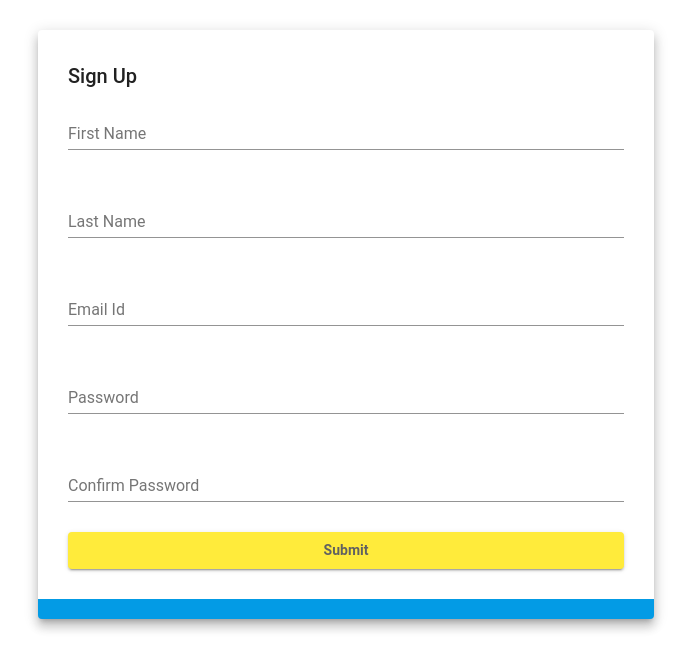
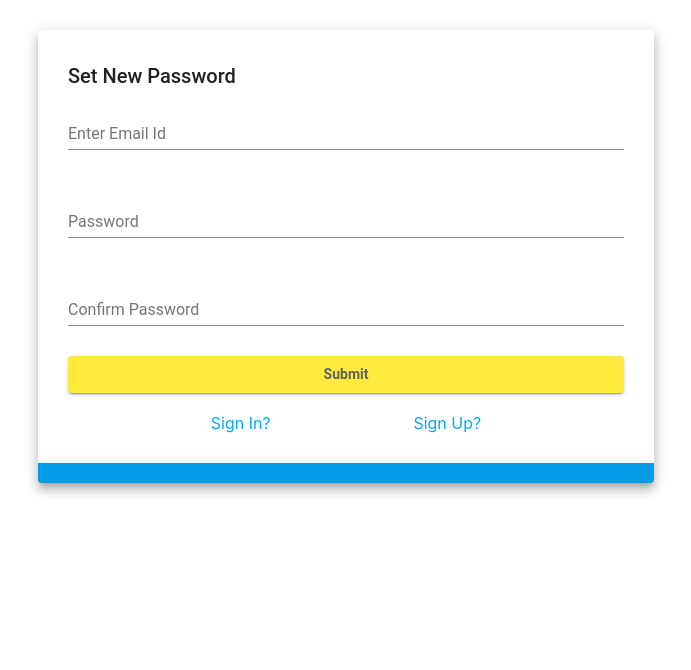
Before and after one commit to ks-mani/currency-convertor, a React (Create React App) app: page /forgotPwd in a window 1280 px wide. Shown: the top 670 px of the page, without its empty margins (294-985 px from the left). Built offline with nearby package versions, Linux system fonts and the light colour scheme; the HTML template or start-up script is replaced by a standard one.

Commit message:
SignIn - SignUp - FP - Routing and Bug Fix

```diff
--- a/src/App.js
+++ b/src/App.js
@@ -3,13 +3,17 @@ import MainLayout from './components/MainLayout/MainLayout'
 import LoginPage from './containers/LoginPage/LoginPage'
 import SignUpPage from './containers/SignUpPage/SignUpPage'
 import ForgotPassword from './containers/ForgotPassword/ForgotPassword'
+import { Switch, Route, Redirect } from 'react-router-dom';
 
 function App() {
   return (
     <>
-      {/* <LoginPage></LoginPage> */}
-      <SignUpPage></SignUpPage>
-      {/* <ForgotPassword></ForgotPassword> */}
+      <Switch>
+        <Route exact path="/signIn" component={LoginPage} />
+        <Route path="/signUp" component={SignUpPage} />
+        <Route path="/forgotPwd" component={ForgotPassword} />
+        <Redirect to="/signIn" from="/" exact />
+      </Switch>
       {/* <MainLayout /> */}
     </>
   );
--- a/src/containers/ForgotPassword/ForgotPassword.js
+++ b/src/containers/ForgotPassword/ForgotPassword.js
@@ -1,6 +1,7 @@
 import React from 'react'
 import authBasicLayout from '../../higherOrderComponent/authBasicLayout'
-import { withStyles, Grid, FormControl, TextField, Button, Typography } from '@material-ui/core'
+import { withStyles, Grid, FormControl, TextField, Button, Typography, Link } from '@material-ui/core'
+import { NavLink } from 'react-router-dom';
 
 const styles = {
     formControl: {
@@ -34,7 +35,31 @@ class ForgotPassword extends React.Component {
                     </FormControl>
                 </Grid>
                 <Grid item xs={12}>
+                    <FormControl classes={{ root: this.classes.formControl }}>
+                        <TextField
+                            type="password"
+                            label="Password">
+                        </TextField>
+                    </FormControl>
+                </Grid>
+                <Grid item xs={12}>
+                    <FormControl classes={{ root: this.classes.formControl }}>
+                        <TextField
+                            type="password"
+                            label="Confirm Password">
+                        </TextField>
+                    </FormControl>
+                </Grid>
+                <Grid item xs={12}>
                     <Button classes={{ root: this.classes.submitButton }} variant="contained" color="secondary">Submit</Button>
+                </Grid>
+                <Grid item container style={{marginTop: '20px'}} justify="space-evenly">
+                    <Grid item justify="center">
+                        <Link component={NavLink} to="/signIn">Sign In?</Link>
+                    </Grid>
+                    <Grid item justify="center">
+                        <Link component={NavLink} to="/signUp">Sign Up?</Link>
+                    </Grid>
                 </Grid>
             </Grid>
         )
--- a/src/containers/LoginPage/LoginPage.js
+++ b/src/containers/LoginPage/LoginPage.js
@@ -1,6 +1,7 @@
 import React from 'react'
 import authBasicLayout from '../../higherOrderComponent/authBasicLayout'
-import { FormControl, TextField, withStyles, Grid, Button, Typography } from '@material-ui/core'
+import { FormControl, TextField, withStyles, Grid, Button, Typography, Link } from '@material-ui/core'
+import { NavLink } from 'react-router-dom';
 
 
 const styles = {
@@ -9,7 +10,7 @@ const styles = {
         marginBottom: 20
     },
     submitButton: {
-        width:'100%',
+        width: '100%',
         textTransform: 'capitalize',
         fontWeight: 'bold'
     }
@@ -28,14 +29,14 @@ class LoginPage extends React.Component {
                     <Typography variant="h6">Sign In</Typography>
                 </Grid>
                 <Grid item xs={12}>
-                    <FormControl classes={{root: this.classes.formControl}}>
+                    <FormControl classes={{ root: this.classes.formControl }}>
                         <TextField
                             label="Username">
                         </TextField>
                     </FormControl>
                 </Grid>
                 <Grid item xs={12}>
-                    <FormControl classes={{root: this.classes.formControl}}>
+                    <FormControl classes={{ root: this.classes.formControl }}>
                         <TextField
                             type="password"
                             label="Password">
@@ -43,7 +44,15 @@ class LoginPage extends React.Component {
                     </FormControl>
                 </Grid>
                 <Grid item xs={12}>
-                    <Button classes={{root: this.classes.submitButton}} variant="contained" color="secondary">Submit</Button>
+                    <Button classes={{ root: this.classes.submitButton }} variant="contained" color="secondary">Submit</Button>
+                </Grid>
+                <Grid item container style={{marginTop: '20px'}} justify="space-evenly">
+                    <Grid item justify="center">
+                        <Link component={NavLink} to="/signUp">Sign Up?</Link>
+                    </Grid>
+                    <Grid item justify="center">
+                        <Link component={NavLink} to="/forgotPwd">Forgot Password?</Link>
+                    </Grid>
                 </Grid>
             </Grid>
         )
--- a/src/containers/SignUpPage/SignUpPage.js
+++ b/src/containers/SignUpPage/SignUpPage.js
@@ -1,6 +1,7 @@
 import React from 'react'
 import authBasicLayout from '../../higherOrderComponent/authBasicLayout'
-import { withStyles, Grid, FormControl, TextField, Button, Typography } from '@material-ui/core'
+import { withStyles, Grid, FormControl, TextField, Button, Typography, Link } from '@material-ui/core'
+import { NavLink } from 'react-router-dom';
 
 const styles = {
     formControl: {
@@ -50,6 +51,14 @@ class SignUpPage extends React.Component {
                 <Grid item xs={12}>
                     <Button classes={{ root: this.classes.submitButton }} variant="contained" color="secondary">Submit</Button>
                 </Grid>
+                <Grid item container style={{marginTop: '20px'}} justify="space-evenly">
+                    <Grid item justify="center">
+                        <Link component={NavLink} to="/signIn">Sign In?</Link>
+                    </Grid>
+                    <Grid item justify="center">
+                        <Link component={NavLink} to="/forgotPwd">Forgot Password?</Link>
+                    </Grid>
+                </Grid>
             </Grid>
         )
     }
--- a/src/index.js
+++ b/src/index.js
@@ -6,6 +6,7 @@ import * as serviceWorker from './serviceWorker';
 
 import { createMuiTheme, ThemeProvider } from '@material-ui/core/styles';
 import { grey } from '@material-ui/core/colors';
+import { BrowserRouter } from 'react-router-dom';
 
 
 const customTheme = createMuiTheme({
@@ -30,9 +31,11 @@ const customTheme = createMuiTheme({
 
 ReactDOM.render(
   <React.StrictMode>
-    <ThemeProvider theme={customTheme}>
-      <App />
-    </ThemeProvider>
+    <BrowserRouter>
+      <ThemeProvider theme={customTheme}>
+        <App />
+      </ThemeProvider>
+    </BrowserRouter>
   </React.StrictMode>,
   document.getElementById('root')
 );
```
